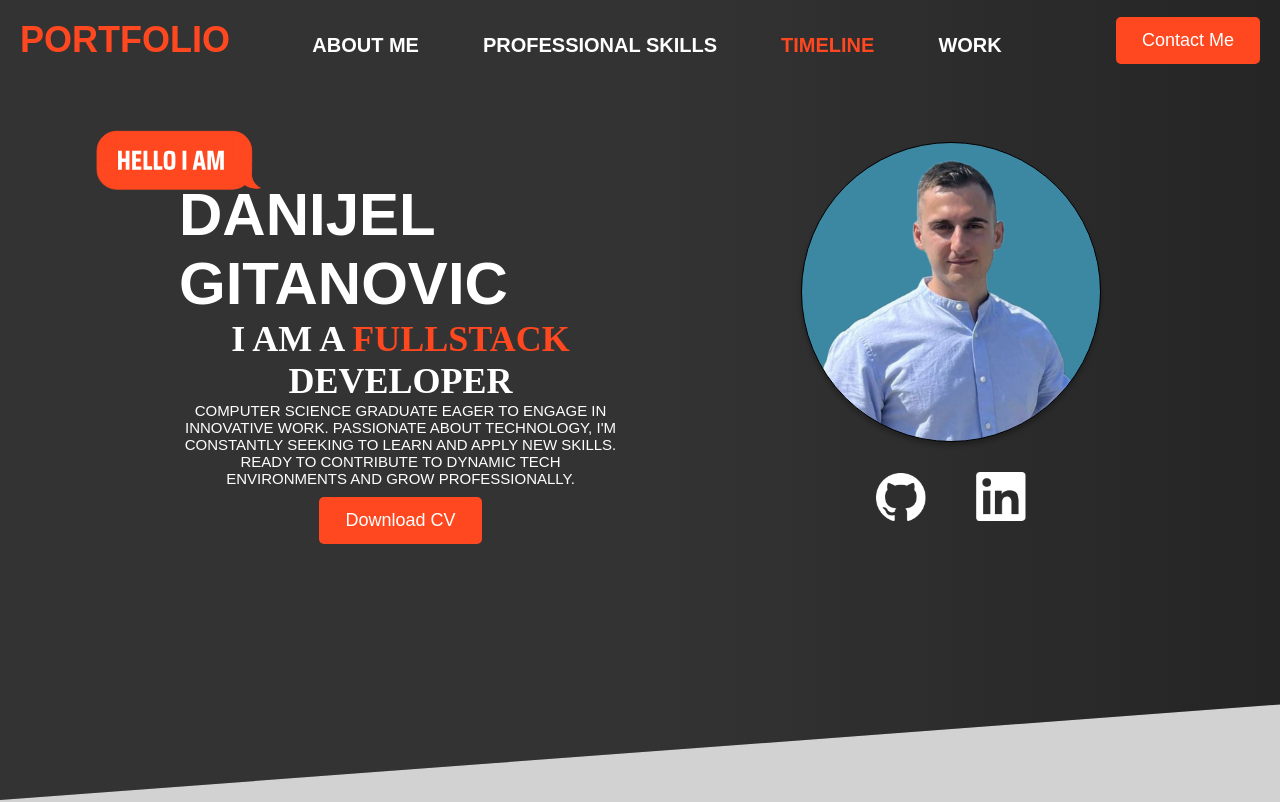
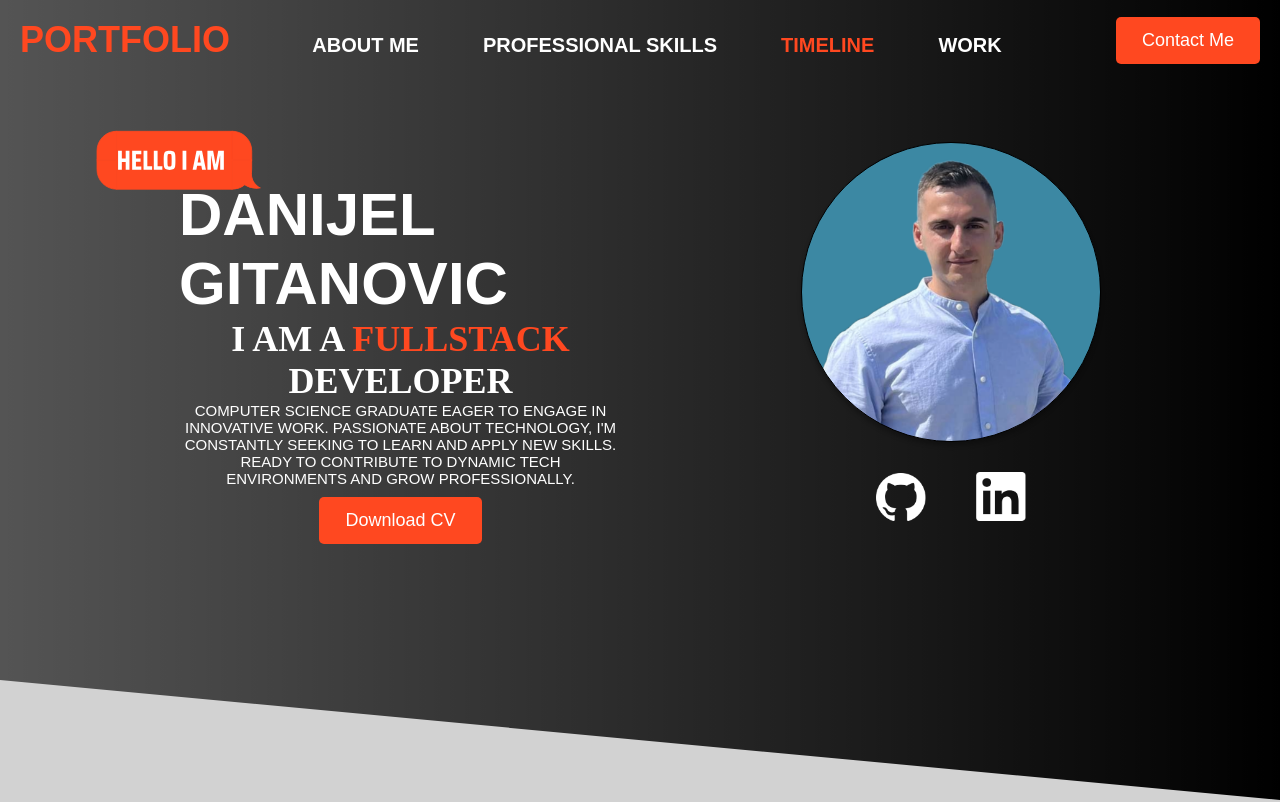
Before and after one commit to Dani025a/Portfolio-Danijel-Gitanovic, a React (Vite) app: page / in a window 1280 px wide. Shown: the top 802 px of the page. Built offline with nearby package versions, Linux system fonts and the light colour scheme; no server answers.

Commit message:
Changes to background

```diff
--- a/src/App.css
+++ b/src/App.css
@@ -1,5 +1,5 @@
 .black-bg-straight {
-  background-image: url('./assets/blackbgstraight.svg');
+  background-image: linear-gradient(to right, rgba(0, 0, 0, 0.6), #000000);
   background-size: cover;
   background-repeat: no-repeat;
   min-height: 800px;
@@ -7,9 +7,9 @@
 }
 
 .black-bg {
-  background-size: cover;
+  background-image: linear-gradient(to right, rgba(0, 0, 0, 0.6), #000000);
+  clip-path: polygon(0% 0%, 100% 0%, 100% 100%, 0% 85%);
   background-repeat: no-repeat;
-  background-image: url('./assets/blackbgcrooked.svg');
   min-height: 800px;
   width: 100%;
 }
--- a/src/App.tsx
+++ b/src/App.tsx
@@ -33,8 +33,8 @@ const App = () => {
   return (
     <div>
       <div>
+      <Navbar/>
         <div className="black-bg" id='about'>
-        <Navbar/>
         <div className='aboutme' id='aboutme'>
           <AboutMe />
           </div>
--- a/src/components/navbar/navbar.css
+++ b/src/components/navbar/navbar.css
@@ -1,7 +1,7 @@
 .custom-navbar {
     position: fixed;
     top: 0;
-    z-index: 100;
+    z-index: 1000;
     height: 80px;
     display: flex;
     justify-content: center;
```
